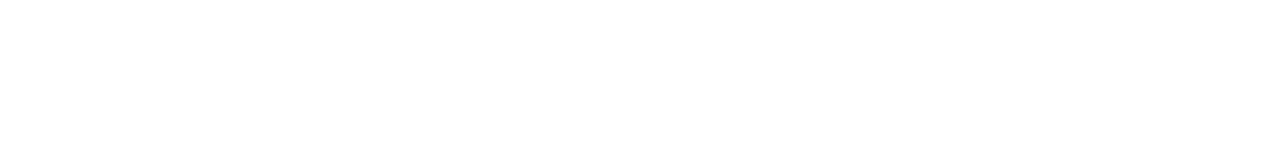
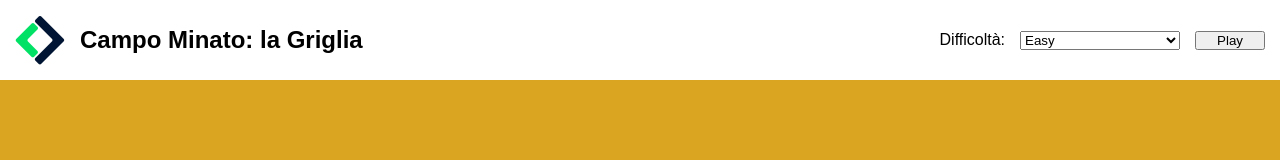
Before and after one commit to pierfrancescoscar/js-campominato-grid, a plain HTML site: page index.html in a window 1280 px wide. Drawn offline with Linux system fonts and the light colour scheme.

Commit message:
add customized header

```diff
--- a/css/style.css
+++ b/css/style.css
@@ -1,8 +1,52 @@
 /* General Settings */
-
 * {
     margin: 0;
     padding: 0;
     box-sizing: border-box;
     font-family: sans-serif;
 }
+
+body {
+    background-color: goldenrod;
+
+}
+
+/* Header */
+header {
+    display: flex;
+    width: 100%;
+    background-color: white;
+    padding: 15px;
+}
+
+header .left-header {
+    display: flex;
+    align-items: center;
+    width: 50%;
+}
+
+.left-header img {
+    width: 50px;
+    margin-right: 15px;
+}
+
+.right-header {
+    display: flex;
+    align-items: center;
+    align-content: center;
+    justify-content: flex-end;
+    width: 50%;
+}
+
+label {
+    margin-right: 15px;
+}
+
+#difficoltà {
+    padding-right: 90px;
+    margin-right: 15px;
+}
+
+.play {
+    padding: 0px 20px;
+}
--- a/index.html
+++ b/index.html
@@ -4,10 +4,36 @@
     <meta charset="UTF-8">
     <meta http-equiv="X-UA-Compatible" content="IE=edge">
     <meta name="viewport" content="width=device-width, initial-scale=1.0">
+    <!-- Main Style -->
+    <link rel="stylesheet" href="./css/style.css">
     <title>Griglia Campo Minato</title>
 </head>
 <body>
 
+    <!-- Header -->
+    <header>
+        <!-- Left Header -->
+        <div class="left-header">
+            <img src="./img/logo (1).png" alt="logo">
+            <h2>Campo Minato: la Griglia</h2>
+        </div>
+        <!-- Right Header -->
+        <div class="right-header">
+            <label for="difficoltà">
+                Difficoltà:
+            </label>
+
+            <select id="difficoltà">
+                <option value="1">Easy</option>
+                <option value="2">Medium</option>
+                <option value="3">Difficult</option>
+            </select>
+
+            <button class="play">
+                Play
+            </button>
+        </div>
+    </header>
 
     <!-- JavaScript -->
     <script src="./js/main.js"></script>
```
Also changed, not shown: img/logo (1).png (added).
